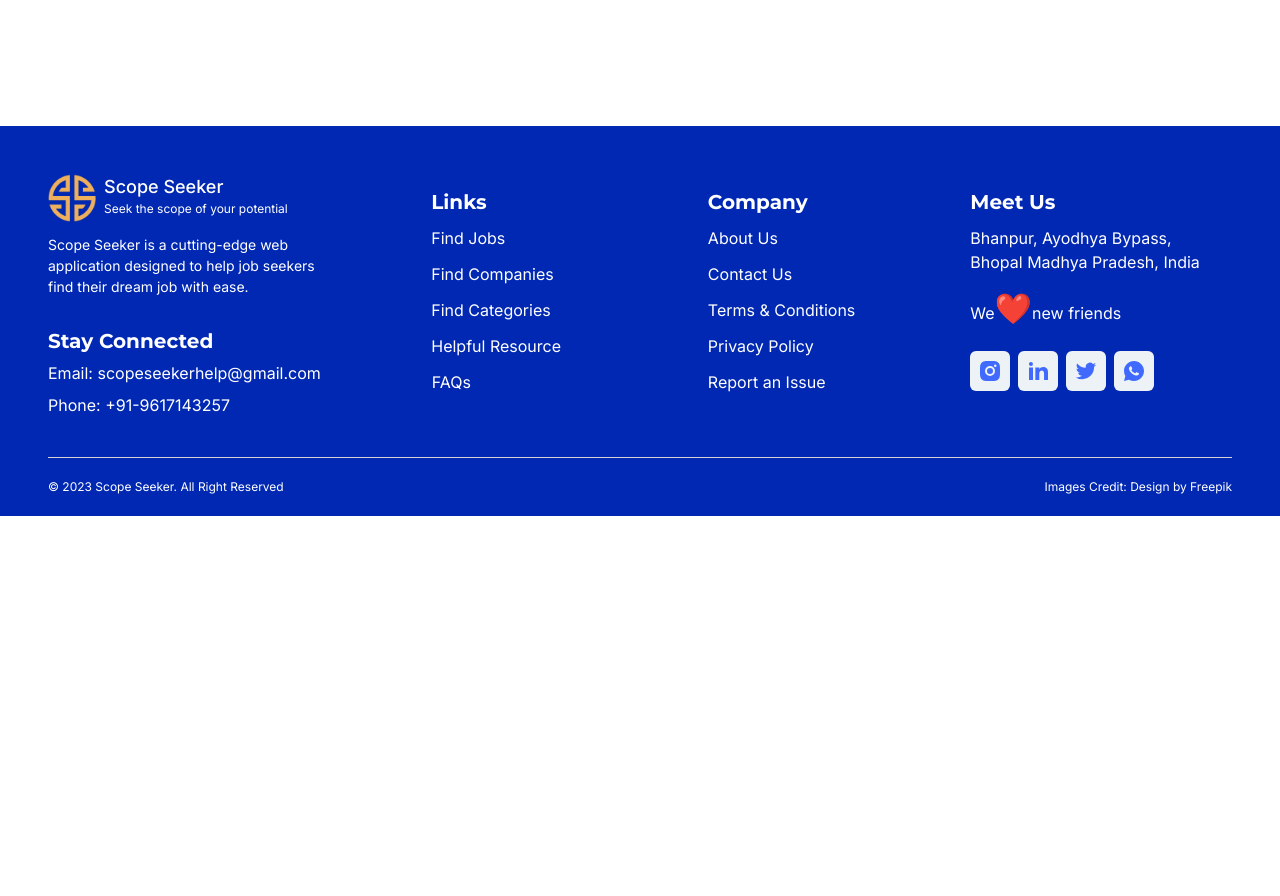
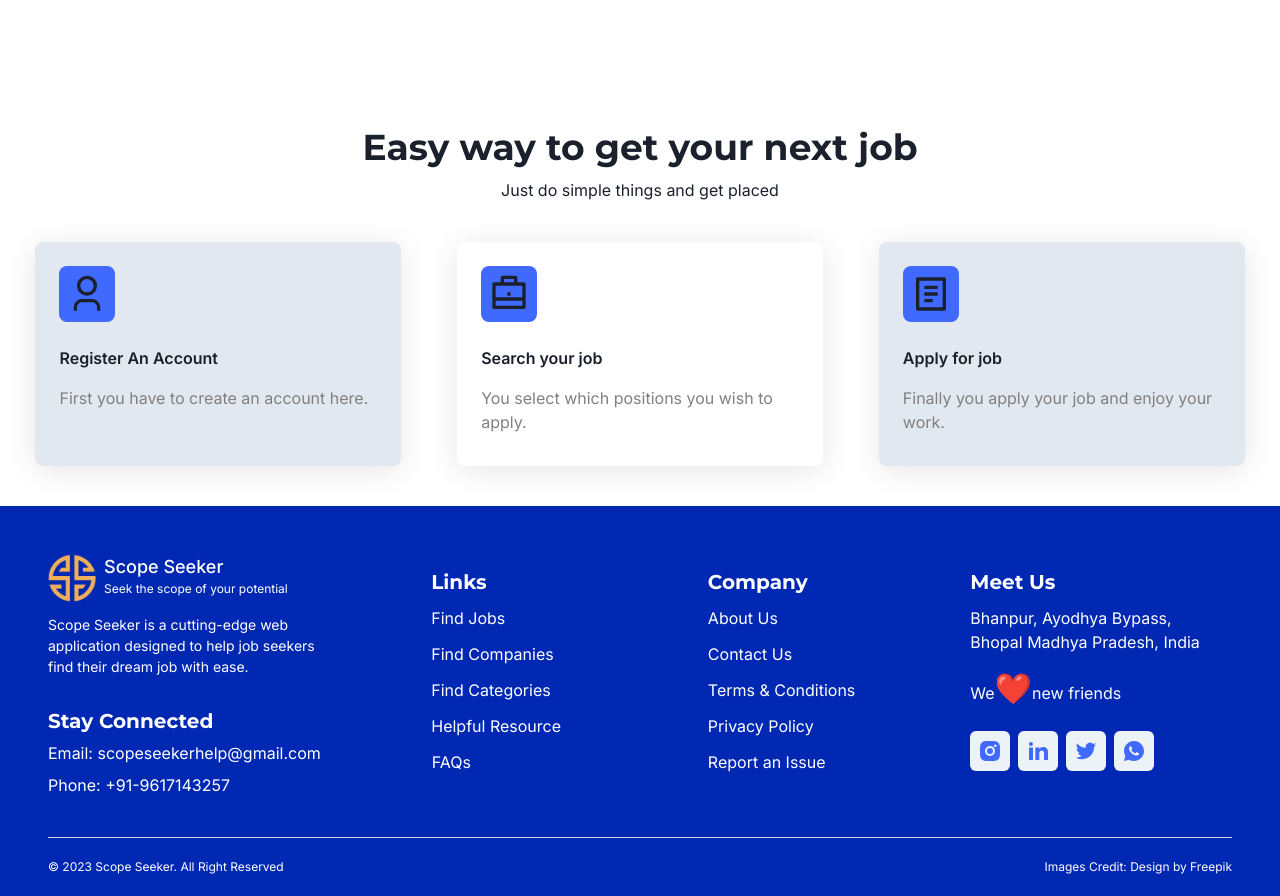
Before and after one commit to scopeseeker/scopeseeker-frontend, a Next.js app: page / in a window 1280 px wide. Shown: the part 2146-3042 px from the top of the page. Before the commit the page ends 2662 px from the top, so only its background shows below. Built offline with nearby package versions, Linux system fonts and the light colour scheme.

Commit message:
style: work section added

```diff
--- a/component/icon/Icon.tsx
+++ b/component/icon/Icon.tsx
@@ -19,6 +19,9 @@ export type IconNameType =
 	| "twitter"
 	| "quotes-left"
 	| "quotes-right"
+    | "user"
+	| "case"
+	| "form"
 	;
 
 	// Dummy
--- /dev/null
+++ b/component/sections/Works.jsx
@@ -0,0 +1,116 @@
+import React from 'react';
+import Icon from '../icon/Icon';
+import {
+  Box,
+  Center,
+  Flex,
+  Heading,
+  HStack,
+  Text,
+  VStack,
+} from '@chakra-ui/react';
+import MyHeading from '../heading/MyHeading';
+
+const Works = () => {
+  return (
+    <Box>
+      <VStack>
+        <MyHeading
+          title={'Easy way to get your next job'}
+          subTitle={'Just do simple things and get placed'}
+        />
+      </VStack>
+      <Flex
+        w={'full'}
+        justifyContent={'center'}
+        flexDirection={{ base: 'column', lg: 'row' }}
+        gap={14}
+        flexShrink={0}
+        py={10}
+        px={{ sm: 5, lg: 0 }}
+      >
+        <VStack
+          w={{ base: '100%', lg: 'calc(100%/3.5)' }}
+          h={'3xs'}
+          bg={'secondary.300'}
+          boxShadow={'0 4px 30px rgba(0, 0, 0, 0.1)'}
+          flexShrink={0}
+          borderRadius={8}
+          justifyContent={'flex-start'}
+          alignItems={'flex-start'}
+        >
+          <Flex direction={'column'}>
+            <Center p={2} w={14} h={14} bg={'brand.100'} ml={6} mt={6} borderRadius={8}>
+              <Icon name={'user'} width={'100%'} />
+            </Center>
+
+            <Flex direction={'column'} m={6} gap={4}>
+              <Text as={'span'} fontWeight={'semibold'} fontSize={'md'} >
+                Register An Account
+              </Text>
+
+              <Text as={'span'} fontWeight={'normal'} color={'secondary.100'}>
+                First you have to create an account here.
+              </Text>
+            </Flex>
+          </Flex>
+        </VStack>
+        <VStack
+          w={{ base: '100%', lg: 'calc(100%/3.5)' }}
+          h={'3xs'}
+          bg={'white'}
+          boxShadow={'0 4px 30px rgba(0, 0, 0, 0.1)'}
+          flexShrink={0}
+          borderRadius={8}
+          justifyContent={'flex-start'}
+          alignItems={'flex-start'}
+        >
+          <Flex direction={'column'}>
+            <Center p={2} w={14} h={14} bg={'brand.100'} ml={6} mt={6} borderRadius={8}>
+              <Icon name={'case'} width={'100%'} />
+            </Center>
+
+            <Flex direction={'column'} m={6} gap={4}>
+              <Text as={'span'} fontWeight={'semibold'} fontSize={'md'} >
+                Search your job
+              </Text>
+
+              <Text as={'span'} fontWeight={'normal'} color={'secondary.100'}>
+                You select which positions you wish to apply.
+              </Text>
+            </Flex>
+          </Flex>
+        </VStack>
+        <VStack
+          w={{ base: '100%', lg: 'calc(100%/3.5)' }}
+          h={'3xs'}
+          bg={'secondary.300'}
+          boxShadow={'0 4px 30px rgba(0, 0, 0, 0.1)'}
+          flexShrink={0}
+          borderRadius={8}
+          justifyContent={'flex-start'}
+          alignItems={'flex-start'}
+        >
+          <Flex direction={'column'}>
+            <Center p={2} w={14} h={14} bg={'brand.100'} ml={6} mt={6} borderRadius={8}>
+              <Icon name={'form'} width={'100%'} />
+            </Center>
+
+            <Flex direction={'column'} m={6} gap={4}>
+              <Text as={'span'} fontWeight={'semibold'} fontSize={'md'} >
+                Apply for job
+              </Text>
+
+              <Text as={'span'} fontWeight={'normal'} color={'secondary.100'}>
+                Finally you apply your job and enjoy your work.
+              </Text>
+            </Flex>
+          </Flex>
+        </VStack>
+
+      </Flex>
+    </Box>
+  );
+};
+
+export default Works;
--- a/constant/IconLibrary.ts
+++ b/constant/IconLibrary.ts
@@ -52,5 +52,14 @@ export const IconLibrary: IconObjType = {
 	},
 	"quotes-right": {
 		path: "M19.417 6.679C20.447 7.773 21 9 21 10.989c0 3.5-2.457 6.637-6.03 8.188l-.893-1.378c3.335-1.804 3.987-4.145 4.247-5.621-.537.278-1.24.375-1.929.311-1.804-.167-3.226-1.648-3.226-3.489a3.5 3.5 0 0 1 3.5-3.5c1.073 0 2.099.49 2.748 1.179zm-10 0C10.447 7.773 11 9 11 10.989c0 3.5-2.457 6.637-6.03 8.188l-.893-1.378c3.335-1.804 3.987-4.145 4.247-5.621-.537.278-1.24.375-1.929.311C4.591 12.322 3.17 10.841 3.17 9a3.5 3.5 0 0 1 3.5-3.5c1.073 0 2.099.49 2.748 1.179z"
+	},
+	"user": {
+        path: "M20 22h-2v-2a3 3 0 0 0-3-3H9a3 3 0 0 0-3 3v2H4v-2a5 5 0 0 1 5-5h6a5 5 0 0 1 5 5v2zm-8-9a6 6 0 1 1 0-12 6 6 0 0 1 0 12zm0-2a4 4 0 1 0 0-8 4 4 0 0 0 0 8z"
+	},
+	"case": {
+		path: "M7 5V2a1 1 0 0 1 1-1h8a1 1 0 0 1 1 1v3h4a1 1 0 0 1 1 1v14a1 1 0 0 1-1 1H3a1 1 0 0 1-1-1V6a1 1 0 0 1 1-1h4zM4 16v3h16v-3H4zm0-2h16V7H4v7zM9 3v2h6V3H9zm2 8h2v2h-2v-2z"
+	},
+	"form": {
+		path: "M20 22H4a1 1 0 0 1-1-1V3a1 1 0 0 1 1-1h16a1 1 0 0 1 1 1v18a1 1 0 0 1-1 1zm-1-2V4H5v16h14zM8 7h8v2H8V7zm0 4h8v2H8v-2zm0 4h5v2H8v-2z"
 	}
 };
--- a/pages/index.tsx
+++ b/pages/index.tsx
@@ -2,6 +2,7 @@ import Head from 'next/head';
 import { HStack } from '@chakra-ui/react';
 import Testimonials from '@/component/sections/Testimonials';
 import FAQ from '@/component/sections/FAQ';
+import Works from '@/component/sections/Works';
 
 export default function Home() {
   return (
@@ -18,6 +19,7 @@ export default function Home() {
       <HStack w={'full'} h={'100vh'}></HStack>
       <Testimonials />
       <FAQ />
+      <Works />
     </>
   );
 }
--- a/styles/theme.ts
+++ b/styles/theme.ts
@@ -42,7 +42,8 @@ const theme = extendTheme({
         },
         secondary: {
             100: "grey",
-            200: "lightgrey"
+            200: "lightgrey",
+            300: "#E2E8F0"
         }
     },
     config,
```
